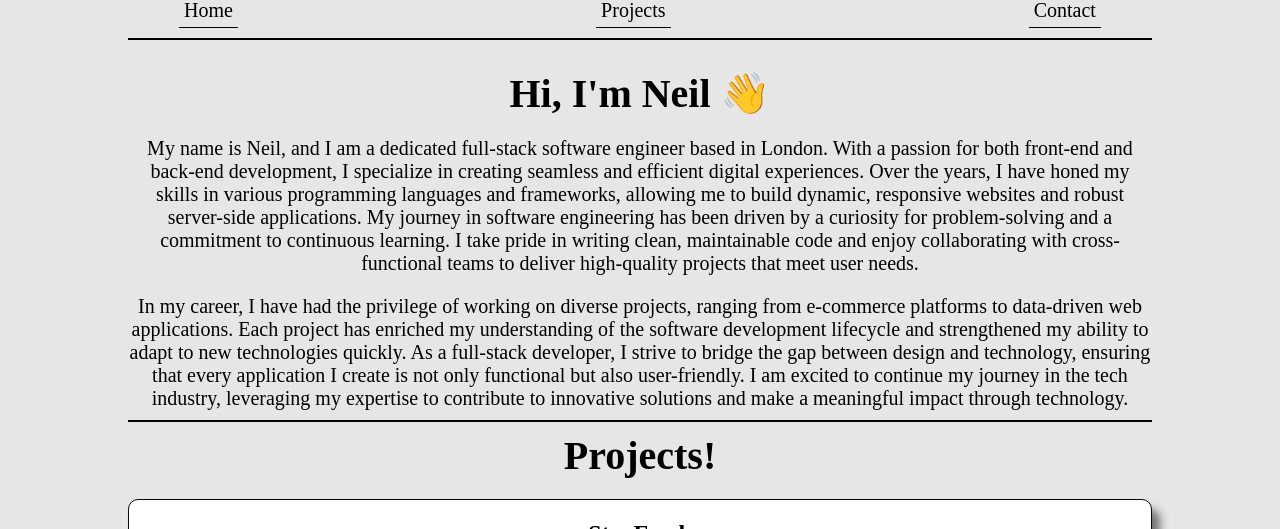
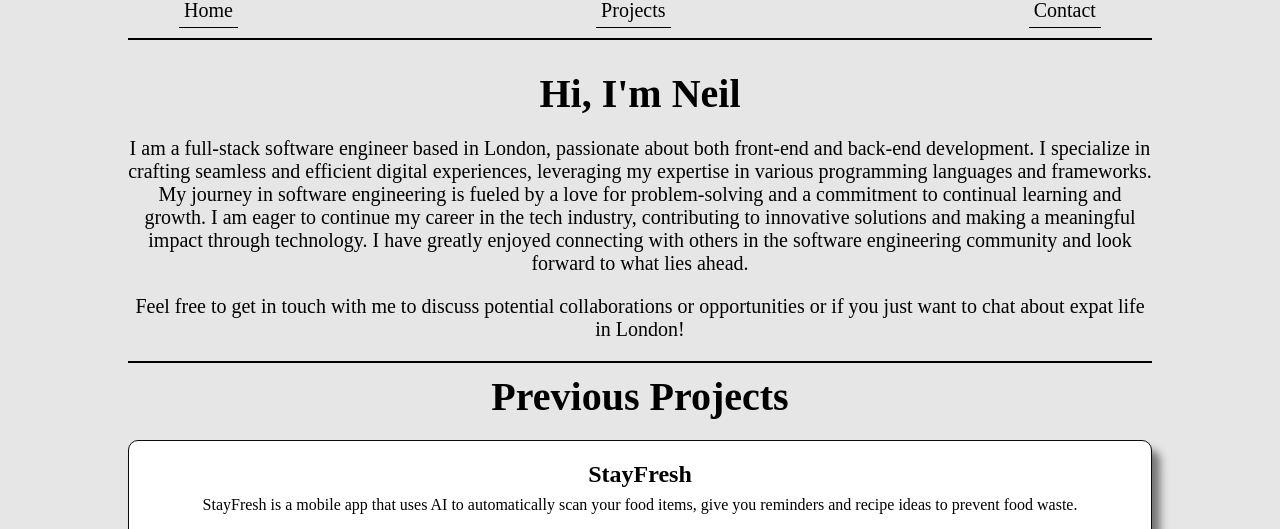
Before and after one commit to ndanner22/Personal-Site, a React (Vite) app: page / in a window 1280 px wide. Shown: the part 228-757 px from the top of the page. Built offline with nearby package versions, Linux system fonts and the light colour scheme.

Commit message:
Update about me statement

```diff
--- a/src/App.css
+++ b/src/App.css
@@ -75,6 +75,7 @@
   flex-direction: column;
   gap: 20px;
   align-items: center;
+  padding-bottom: 10px;
 }
 
 .about-me-text {
@@ -250,6 +251,7 @@
   display: flex;
   justify-content: center;
   align-items: center;
+  background-color: white;
 }
 
 .carousel-inner {
@@ -262,7 +264,7 @@
 .carousel-item {
   flex: 0 0 100%;
   display: flex;
-  border: solid;
+  border: 1px solid;
   justify-content: center;
   align-items: center;
   height: 100%; /* Ensure item takes the full height */
--- a/src/Components/AboutMe.tsx
+++ b/src/Components/AboutMe.tsx
@@ -1,31 +1,24 @@
 export default function AboutMe() {
   return (
     <div id="AboutMe" className="about-me-container">
-      <h2 className="title">Hi, I'm Neil 👋</h2>
+      <h2 className="title">Hi, I'm Neil</h2>
       <div className="about-me-body">
         <p className="about-me-text">
-          My name is Neil, and I am a dedicated full-stack software engineer
-          based in London. With a passion for both front-end and back-end
-          development, I specialize in creating seamless and efficient digital
-          experiences. Over the years, I have honed my skills in various
-          programming languages and frameworks, allowing me to build dynamic,
-          responsive websites and robust server-side applications. My journey in
-          software engineering has been driven by a curiosity for
-          problem-solving and a commitment to continuous learning. I take pride
-          in writing clean, maintainable code and enjoy collaborating with
-          cross-functional teams to deliver high-quality projects that meet user
-          needs.
+          I am a full-stack software engineer based in London, passionate about
+          both front-end and back-end development. I specialize in crafting
+          seamless and efficient digital experiences, leveraging my expertise in
+          various programming languages and frameworks. My journey in software
+          engineering is fueled by a love for problem-solving and a commitment
+          to continual learning and growth. I am eager to continue my career in
+          the tech industry, contributing to innovative solutions and making a
+          meaningful impact through technology. I have greatly enjoyed
+          connecting with others in the software engineering community and look
+          forward to what lies ahead.
         </p>
         <p className="about-me-text">
-          In my career, I have had the privilege of working on diverse projects,
-          ranging from e-commerce platforms to data-driven web applications.
-          Each project has enriched my understanding of the software development
-          lifecycle and strengthened my ability to adapt to new technologies
-          quickly. As a full-stack developer, I strive to bridge the gap between
-          design and technology, ensuring that every application I create is not
-          only functional but also user-friendly. I am excited to continue my
-          journey in the tech industry, leveraging my expertise to contribute to
-          innovative solutions and make a meaningful impact through technology.
+          Feel free to get in touch with me to discuss potential collaborations
+          or opportunities or if you just want to chat about expat life in
+          London!
         </p>
       </div>
       <hr className="divider" />
--- a/src/Components/HomeProjects.tsx
+++ b/src/Components/HomeProjects.tsx
@@ -3,7 +3,7 @@ import ProjectCarousel from "./ProjectCarousel";
 export default function Projects() {
   return (
     <>
-      <h2 className="title">Projects!</h2>
+      <h2 className="title">Previous Projects</h2>
       <ProjectCarousel />
     </>
   );
```
